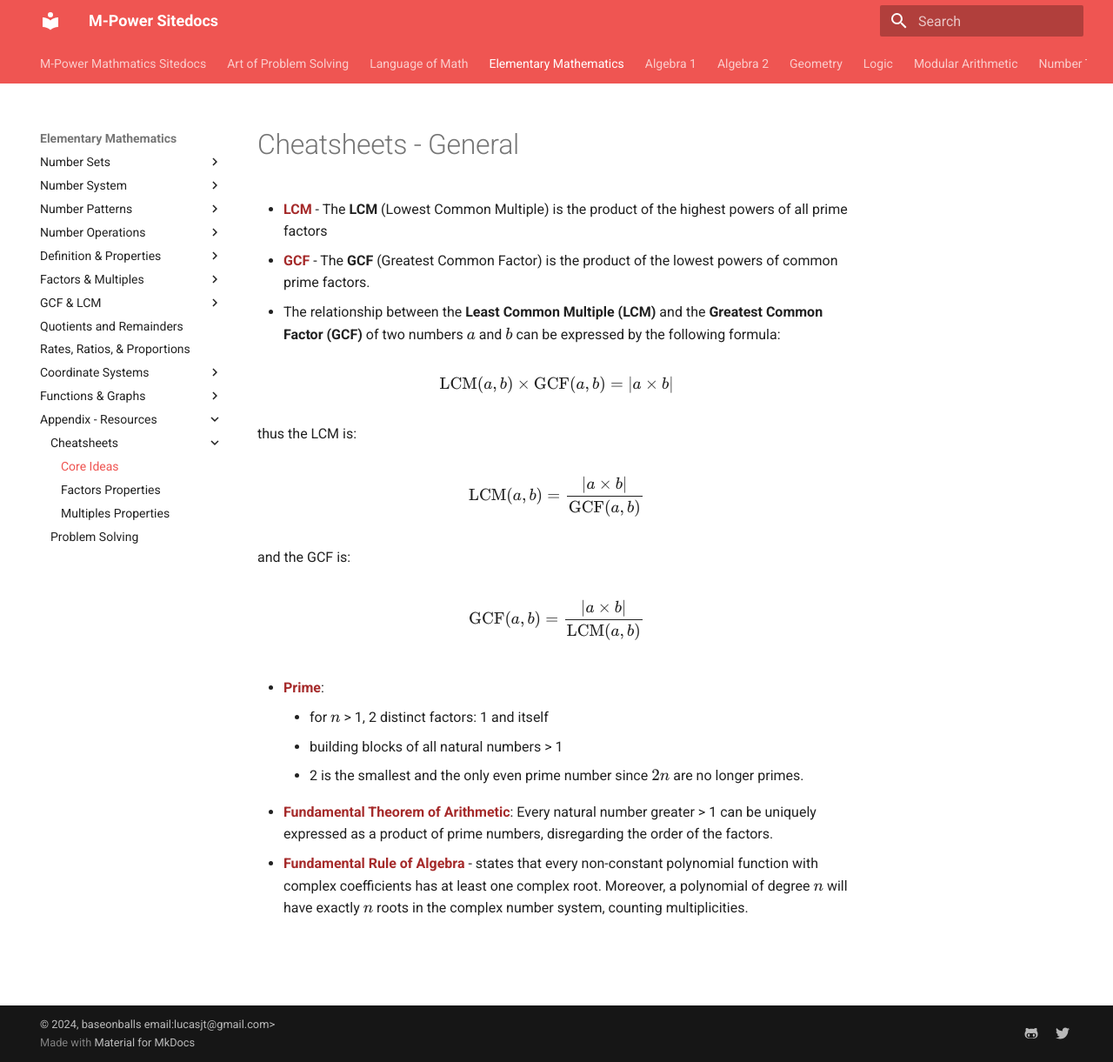
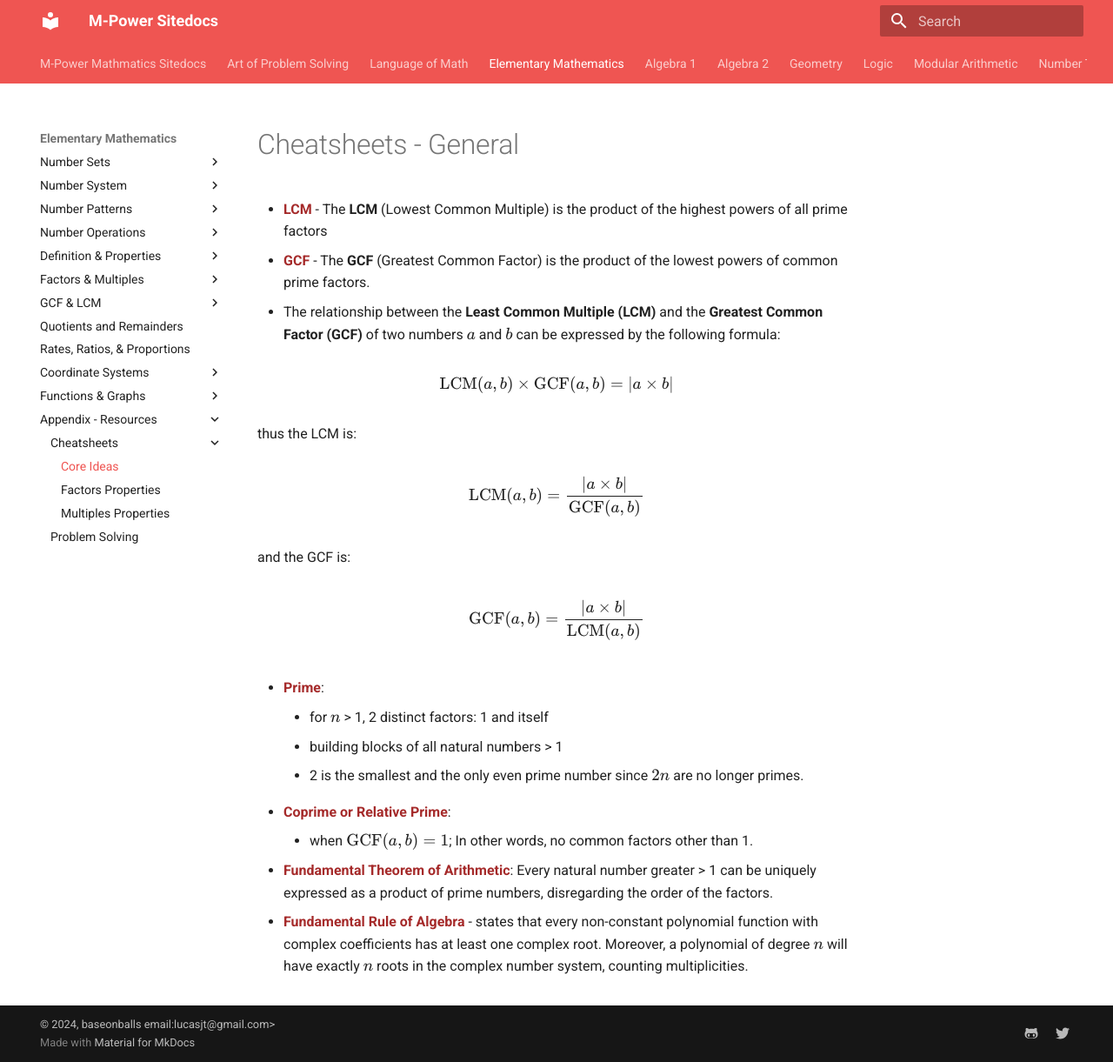
Before and after one commit to baseonballs/mpower-sitedocs, an MkDocs documentation site: the page built from site-docs/mathematics/elem/resources/cheat-sheets/index.md, in a window 1280 px wide and 1221 px high. Shown: the whole window at 87% size. Built offline with MkDocs 1.6.1 and Material for MkDocs 9.7.7, drawn with Linux system fonts in a browser that asks for light colours; formulas are drawn with MathJax 3.

Commit message:
added addition context to core ideas in cheatsheets

```diff
--- a/site-docs/mathematics/elem/resources/cheat-sheets/index.md
+++ b/site-docs/mathematics/elem/resources/cheat-sheets/index.md
@@ -27,6 +27,9 @@ and the GCF is:
 
     - 2 is the smallest and the only even prime number since $2n$ are no longer primes.
 
+- **<span style="color: brown; font-weight:bold; font-style: normal">Coprime or Relative Prime</span>**:
+    - when \(\text{GCF}(a, b) = 1\); In other words, no common factors other than 1.
+
 - **<span style="color: brown; font-weight:bold; font-style: normal">Fundamental Theorem of Arithmetic</span>**: Every natural number greater > 1 can be uniquely expressed as a product of prime numbers, disregarding the order of the factors.
 
 - **<span style="color: brown; font-weight:bold; font-style: normal">Fundamental Rule of Algebra</span>** - states that every non-constant polynomial function with complex coefficients has at least one complex root. Moreover, a polynomial of degree $n$ will have exactly $n$ roots in the complex number system, counting multiplicities.
```
